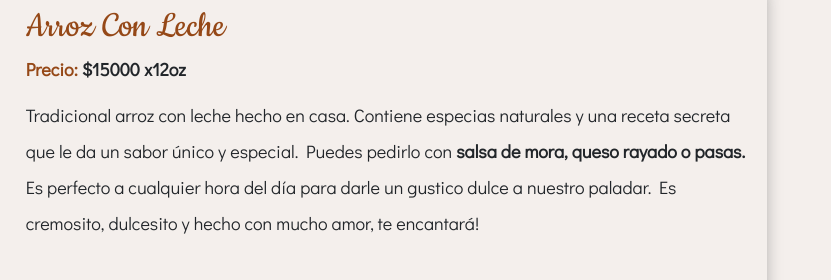
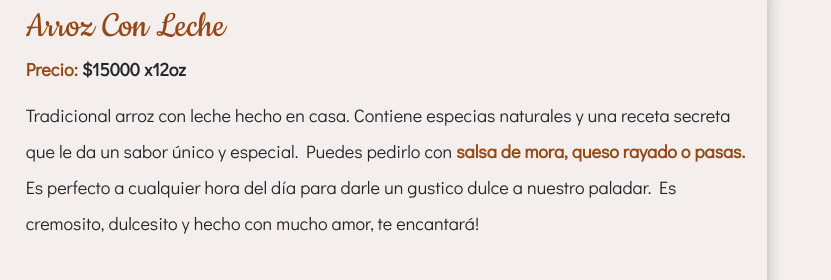
Before and after one commit to jptp18/PF-Trejo, a website: page pages/menu.html in a window 1280 px wide. Shown: the part 1970-2250 px from the top of the page, 449-1280 px from the left. Drawn offline with nearby package versions, Linux system fonts and the light colour scheme.

Commit message:
Clase agregada a una etiqueta en la pagina de menú

```diff
--- a/pages/menu.html
+++ b/pages/menu.html
@@ -145,7 +145,7 @@
                     <span class="producto__info">$15000 x12oz</span>
                 </p>
                 <p class="producto__descripcion">Tradicional arroz con leche hecho en casa. Contiene especias naturales y una receta secreta que le da un sabor único y especial.
-                    Puedes pedirlo con <strong>salsa de mora, queso rayado o pasas.</strong> Es perfecto a cualquier hora del día para darle un gustico dulce a nuestro paladar.
+                    Puedes pedirlo con <strong class="titulos-body">salsa de mora, queso rayado o pasas.</strong> Es perfecto a cualquier hora del día para darle un gustico dulce a nuestro paladar.
                     Es cremosito, dulcesito y hecho con mucho amor, te encantará!
                 </p>
             </div><!--.curso__informacion-->
```
